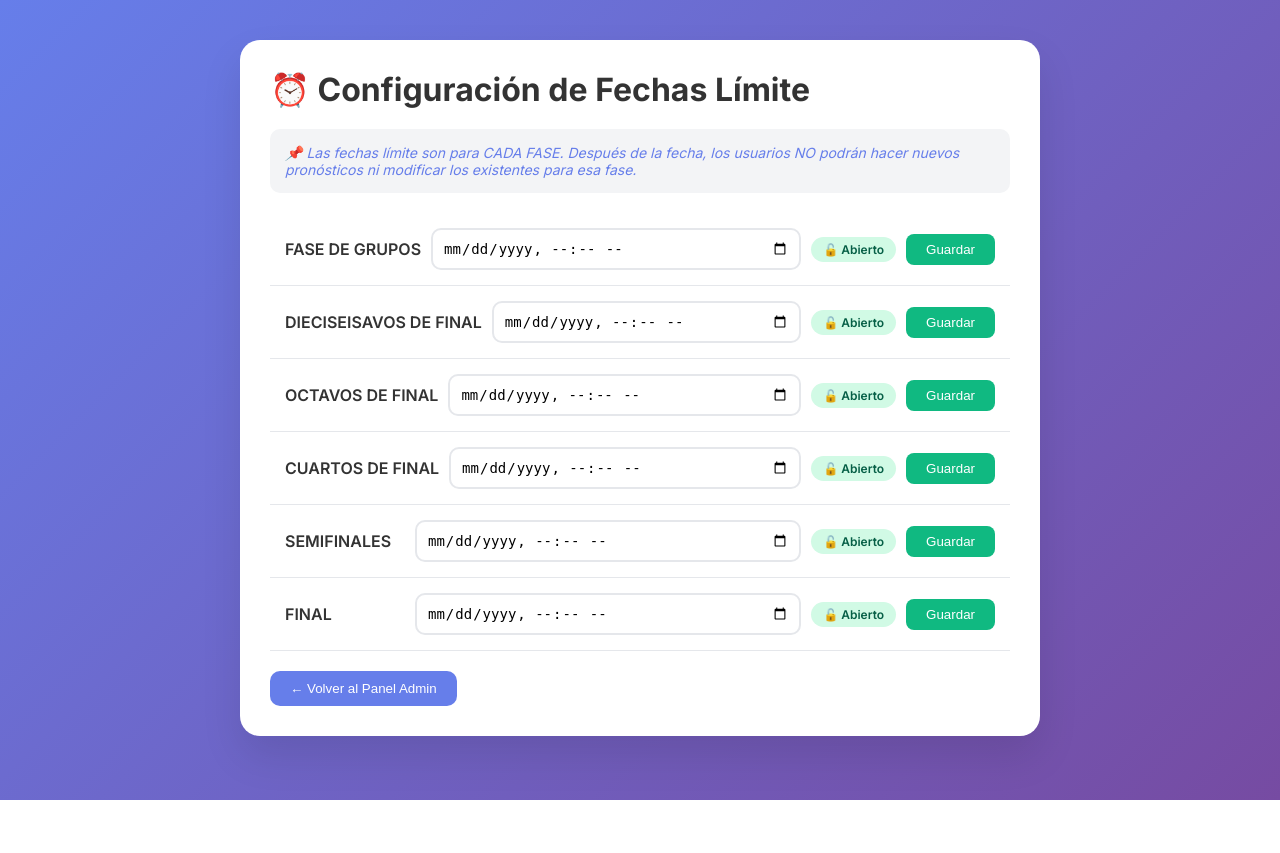
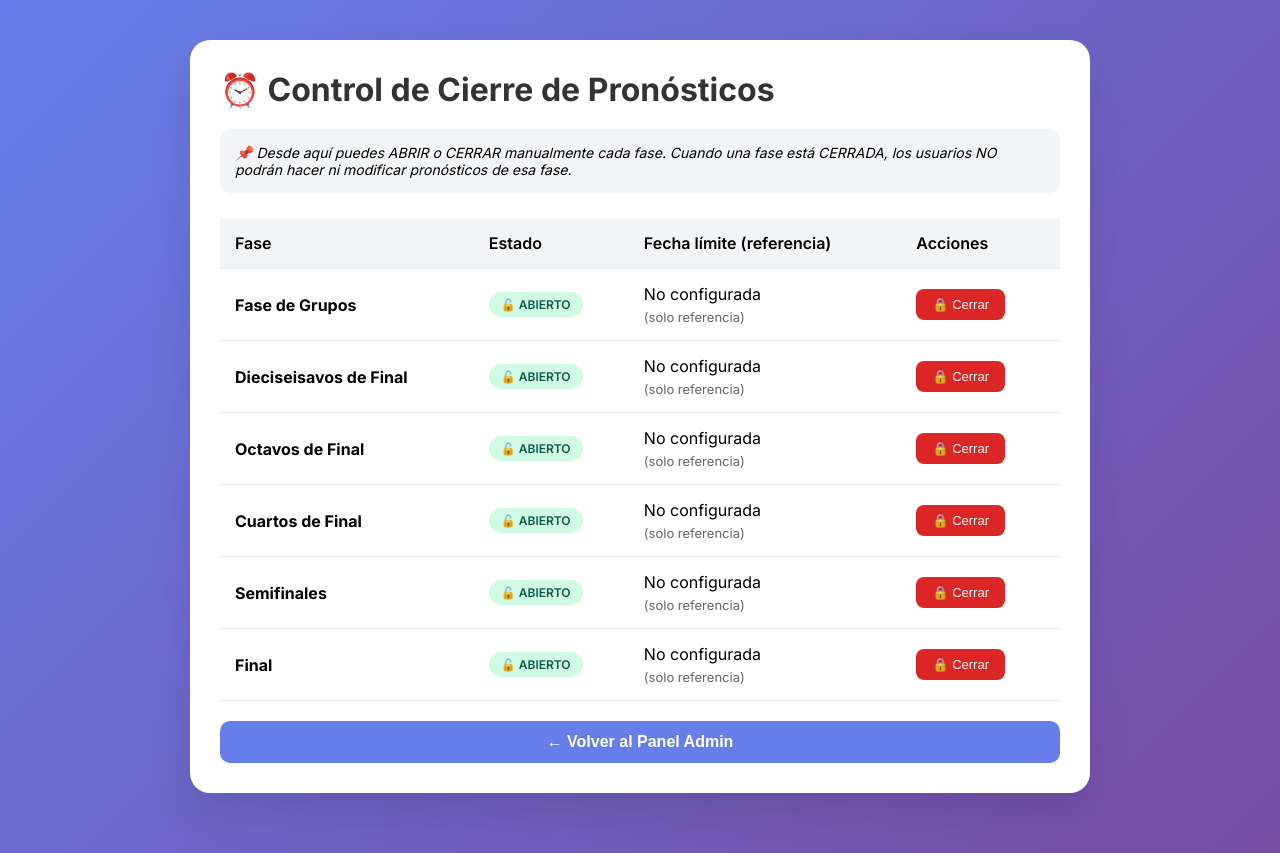
Before and after one commit to jakosolonso/quiniela-mundial-2026, a Flask app: page /admin/tiempo in a window 1280 px wide. Before the commit the page ends 800 px from the top, so only its background shows below. Run offline with Flask 3, Linux system fonts and the light colour scheme; a user stored in the database is signed in; data that the repository does not hold is empty.

Commit message:
Cambiar a cierre manual de fases con botones (admin controla cuándo cerrar)

```diff
--- a/routes.py
+++ b/routes.py
@@ -544,8 +544,18 @@ def puede_pronosticar(fase):
     config = ConfiguracionTiempo.query.filter_by(fase=fase).first()
     if not config:
         return True
-    ahora = datetime.utcnow()
-    return ahora < config.fecha_limite
+
+    # Si el admin cerró manualmente, no se puede pronosticar
+    if config.cerrado:
+        return False
+
+    # Si hay fecha límite y ya pasó, no se puede
+    if config.fecha_limite:
+        ahora = datetime.utcnow()
+        if ahora >= config.fecha_limite:
+            return False
+
+    return True
 
 
 @api_bp.route('/admin/configurar-tiempo', methods=['GET'])
@@ -1014,3 +1024,32 @@ def admin_estado_pronosticos_extra():
     cerrado = config.pronosticos_extra_cerrado if config else False
 
     return jsonify({'cerrado': cerrado}), 200
+
+@api_bp.route('/admin/cerrar-fase/<fase>', methods=['POST'])
+@login_required
+def admin_cerrar_fase(fase):
+    if not current_user.es_admin:
+        return jsonify({'error': 'No autorizado'}), 403
+
+    config = ConfiguracionTiempo.query.filter_by(fase=fase).first()
+    if config:
+        config.cerrado = True
+        db.session.commit()
+        return jsonify({'mensaje': f'Fase {fase} cerrada. Los usuarios ya no pueden hacer pronósticos.'}), 200
+    else:
+        return jsonify({'error': 'Fase no encontrada'}), 404
+
+
+@api_bp.route('/admin/abrir-fase/<fase>', methods=['POST'])
+@login_required
+def admin_abrir_fase(fase):
+    if not current_user.es_admin:
+        return jsonify({'error': 'No autorizado'}), 403
+
+    config = ConfiguracionTiempo.query.filter_by(fase=fase).first()
+    if config:
+        config.cerrado = False
+        db.session.commit()
+        return jsonify({'mensaje': f'Fase {fase} abierta. Los usuarios pueden hacer pronósticos.'}), 200
+    else:
+        return jsonify({'error': 'Fase no encontrada'}), 404
--- a/templates/admin_tiempo.html
+++ b/templates/admin_tiempo.html
@@ -3,143 +3,57 @@
 <head>
     <meta charset="UTF-8">
     <meta name="viewport" content="width=device-width, initial-scale=1.0">
-    <title>Configurar Tiempo - Admin</title>
+    <title>Configurar Fechas - Admin</title>
     <link href="https://fonts.googleapis.com/css2?family=Inter:wght@400;500;600;700&display=swap" rel="stylesheet">
     <style>
-        * {
-            margin: 0;
-            padding: 0;
-            box-sizing: border-box;
-        }
-
-        body {
-            font-family: 'Inter', sans-serif;
-            background: linear-gradient(135deg, #667eea 0%, #764ba2 100%);
-            min-height: 100vh;
-            padding: 40px 20px;
-        }
-
-        .container {
-            max-width: 800px;
-            margin: 0 auto;
-        }
-
-        .card {
-            background: white;
-            border-radius: 20px;
-            padding: 30px;
-            margin-bottom: 20px;
-            box-shadow: 0 20px 40px rgba(0,0,0,0.1);
-        }
-
-        h1 {
-            margin-bottom: 20px;
-            color: #333;
-        }
-
-        h2 {
-            margin-bottom: 15px;
-            color: #555;
-            font-size: 18px;
-        }
-
-        .config-item {
-            display: flex;
-            justify-content: space-between;
-            align-items: center;
-            padding: 15px;
-            border-bottom: 1px solid #e5e7eb;
-            flex-wrap: wrap;
-            gap: 10px;
-        }
-
-        .config-item label {
-            font-weight: 600;
-            color: #333;
-            min-width: 120px;
-        }
-
-        .config-item input {
-            padding: 10px;
-            border: 2px solid #e5e7eb;
-            border-radius: 10px;
-            font-size: 14px;
-            flex: 1;
-            min-width: 200px;
-        }
-
-        .estado {
-            padding: 5px 12px;
-            border-radius: 20px;
-            font-size: 12px;
-            font-weight: 600;
-        }
-
-        .estado-abierto {
-            background: #d1fae5;
-            color: #065f46;
-        }
-
-        .estado-cerrado {
-            background: #fee2e2;
-            color: #dc2626;
-        }
-
-        .btn-guardar {
-            background: #10b981;
-            color: white;
-            border: none;
-            padding: 8px 20px;
-            border-radius: 8px;
-            cursor: pointer;
-        }
-
-        .btn-guardar:hover {
-            background: #059669;
-        }
-
-        .btn-volver {
-            background: #667eea;
-            color: white;
-            border: none;
-            padding: 10px 20px;
-            border-radius: 10px;
-            cursor: pointer;
-            margin-top: 20px;
-        }
-
-        .info {
-            background: #f3f4f6;
-            padding: 15px;
-            border-radius: 10px;
-            margin-bottom: 20px;
-            font-size: 14px;
-        }
-
-        .info i {
-            color: #667eea;
-        }
+        * { margin: 0; padding: 0; box-sizing: border-box; }
+        body { font-family: 'Inter', sans-serif; background: linear-gradient(135deg, #667eea 0%, #764ba2 100%); min-height: 100vh; padding: 40px 20px; }
+        .container { max-width: 900px; margin: 0 auto; }
+        .card { background: white; border-radius: 20px; padding: 30px; margin-bottom: 20px; box-shadow: 0 20px 40px rgba(0,0,0,0.1); }
+        h1 { margin-bottom: 20px; color: #333; }
+        .info { background: #f3f4f6; padding: 15px; border-radius: 10px; margin-bottom: 25px; font-size: 14px; }
+        .tabla-fases { width: 100%; border-collapse: collapse; }
+        .tabla-fases th, .tabla-fases td { padding: 15px; text-align: left; border-bottom: 1px solid #e5e7eb; vertical-align: middle; }
+        .tabla-fases th { background: #f3f4f6; font-weight: 600; }
+        .estado-abierto { background: #d1fae5; color: #065f46; padding: 5px 12px; border-radius: 20px; font-size: 12px; font-weight: 600; display: inline-block; }
+        .estado-cerrado { background: #fee2e2; color: #dc2626; padding: 5px 12px; border-radius: 20px; font-size: 12px; font-weight: 600; display: inline-block; }
+        .btn-cerrar { background: #dc2626; color: white; border: none; padding: 8px 16px; border-radius: 8px; cursor: pointer; font-size: 13px; margin-right: 8px; }
+        .btn-abrir { background: #10b981; color: white; border: none; padding: 8px 16px; border-radius: 8px; cursor: pointer; font-size: 13px; }
+        .btn-cerrar:hover { background: #b91c1c; }
+        .btn-abrir:hover { background: #059669; }
+        .btn-volver { background: #667eea; color: white; border: none; padding: 12px 24px; border-radius: 10px; cursor: pointer; font-size: 16px; font-weight: 600; margin-top: 20px; width: 100%; }
+        .fecha-info { font-size: 13px; color: #666; margin-top: 5px; }
+        .acciones { white-space: nowrap; }
     </style>
 </head>
 <body>
     <div class="container">
         <div class="card">
-            <h1>⏰ Configuración de Fechas Límite</h1>
+            <h1>⏰ Control de Cierre de Pronósticos</h1>
             <div class="info">
-                <i>📌 Las fechas límite son para CADA FASE. Después de la fecha, los usuarios NO podrán hacer nuevos pronósticos ni modificar los existentes para esa fase.</i>
+                <i>📌 Desde aquí puedes ABRIR o CERRAR manualmente cada fase. Cuando una fase está CERRADA, los usuarios NO podrán hacer ni modificar pronósticos de esa fase.</i>
             </div>
 
-            <div id="configuraciones">
-                <!-- Se cargarán dinámicamente -->
-            </div>
+            <table class="tabla-fases">
+                <thead>
+                    <tr>
+                        <th>Fase</th>
+                        <th>Estado</th>
+                        <th>Fecha límite (referencia)</th>
+                        <th>Acciones</th>
+                    </tr>
+                </thead>
+                <tbody id="tablaFases">
+                    <!-- Se cargará dinámicamente -->
+                </tbody>
+            </table>
 
             <button onclick="volver()" class="btn-volver">← Volver al Panel Admin</button>
+            <div id="mensaje" style="margin-top: 20px; padding: 12px; border-radius: 10px; display: none;"></div>
         </div>
     </div>
 
     <script>
-        const fases = ['grupos', 'dieciseisavos', 'octavos', 'cuartos', 'semis', 'final'];
-
         const nombresFases = {
             'grupos': 'Fase de Grupos',
             'dieciseisavos': 'Dieciseisavos de Final',
@@ -154,27 +68,31 @@
                 const response = await fetch('/api/admin/configurar-tiempo');
                 const configs = await response.json();
 
-                const container = document.getElementById('configuraciones');
-                container.innerHTML = '';
+                const tbody = document.getElementById('tablaFases');
+                tbody.innerHTML = '';
 
-                for (const fase of fases) {
-                    const config = configs.find(c => c.fase === fase) || { fecha_limite: null };
-                    const fechaActual = config.fecha_limite ? new Date(config.fecha_limite) : new Date();
+                for (const [key, nombre] of Object.entries(nombresFases)) {
+                    const config = configs.find(c => c.fase === key) || { fecha_limite: null, cerrado: false };
+                    const fechaStr = config.fecha_limite ? new Date(config.fecha_limite).toLocaleString('es-GT') : 'No configurada';
+                    const cerrado = config.cerrado === true;
 
-                    const fechaStr = config.fecha_limite ?
-                        fechaActual.toISOString().slice(0, 16) : '';
-
-                    const puedePronosticar = await verificarEstado(fase);
-
-                    container.innerHTML += `
-                        <div class="config-item">
-                            <label>${nombresFases[fase].toUpperCase()}</label>
-                            <input type="datetime-local" id="fecha_${fase}" value="${fechaStr}">
-                            <span class="estado ${puedePronosticar ? 'estado-abierto' : 'estado-cerrado'}">
-                                ${puedePronosticar ? '🔓 Abierto' : '🔒 Cerrado'}
+                    tbody.innerHTML += `
+                        <tr>
+                            <td><strong>${nombre}</strong></td>
+                            <td>
+                                <span class="${cerrado ? 'estado-cerrado' : 'estado-abierto'}">
+                                    ${cerrado ? '🔒 CERRADO' : '🔓 ABIERTO'}
                                 </span>
-                            <button onclick="guardarConfig('${fase}')" class="btn-guardar">Guardar</button>
-                        </div>
+                            </td>
+                            <td>
+                                ${fechaStr}
+                                <div class="fecha-info">(solo referencia)</div>
+                            </td>
+                            <td class="acciones">
+                                ${!cerrado ? `<button onclick="cerrarFase('${key}')" class="btn-cerrar">🔒 Cerrar</button>` : ''}
+                                ${cerrado ? `<button onclick="abrirFase('${key}')" class="btn-abrir">🔓 Abrir</button>` : ''}
+                            </td>
+                        </tr>
                     `;
                 }
             } catch (error) {
@@ -182,42 +100,45 @@
             }
         }
 
-        async function verificarEstado(fase) {
-            try {
-                const response = await fetch(`/api/admin/verificar-tiempo?fase=${fase}`);
-                const data = await response.json();
-                return data.puede_pronosticar;
-            } catch (error) {
-                return true;
-            }
-        }
-
-        async function guardarConfig(fase) {
-            const fechaInput = document.getElementById(`fecha_${fase}`).value;
-            if (!fechaInput) {
-                alert('Selecciona una fecha y hora');
+        async function cerrarFase(fase) {
+            if (!confirm(`⚠️ ¿Estás seguro de CERRAR los pronósticos para ${nombresFases[fase]}?\n\nLos usuarios NO podrán hacer ni modificar pronósticos de esta fase.`)) {
                 return;
             }
 
             try {
-                const response = await fetch('/api/admin/configurar-tiempo', {
-                    method: 'POST',
-                    headers: { 'Content-Type': 'application/json' },
-                    body: JSON.stringify({
-                        fase: fase,
-                        fecha_limite: new Date(fechaInput).toISOString()
-                    })
-                });
+                const response = await fetch(`/api/admin/cerrar-fase/${fase}`, { method: 'POST' });
+                const data = await response.json();
+                mostrarMensaje(data.mensaje || data.error, response.ok ? 'exito' : 'error');
+                if (response.ok) cargarConfiguraciones();
+            } catch (error) {
+                mostrarMensaje('Error de conexión', 'error');
+            }
+        }
 
-                if (response.ok) {
-                    alert(`✅ Configuración guardada para ${fase}`);
-                    cargarConfiguraciones();
-                } else {
-                    alert('Error al guardar');
+        async function abrirFase(fase) {
+            if (!confirm(`⚠️ ¿Estás seguro de ABRIR los pronósticos para ${nombresFases[fase]}?\n\nLos usuarios podrán hacer y modificar pronósticos de esta fase.`)) {
+                return;
             }
+
+            try {
+                const response = await fetch(`/api/admin/abrir-fase/${fase}`, { method: 'POST' });
+                const data = await response.json();
+                mostrarMensaje(data.mensaje || data.error, response.ok ? 'exito' : 'error');
+                if (response.ok) cargarConfiguraciones();
             } catch (error) {
-                alert('Error de conexión');
+                mostrarMensaje('Error de conexión', 'error');
             }
+        }
+
+        function mostrarMensaje(msg, tipo) {
+            const div = document.getElementById('mensaje');
+            div.textContent = msg;
+            div.style.background = tipo === 'exito' ? '#d1fae5' : '#fee2e2';
+            div.style.color = tipo === 'exito' ? '#065f46' : '#dc2626';
+            div.style.display = 'block';
+            setTimeout(() => {
+                div.style.display = 'none';
+            }, 3000);
         }
 
         function volver() {
```
Lines whose indentation alone changed are shown as unchanged.
